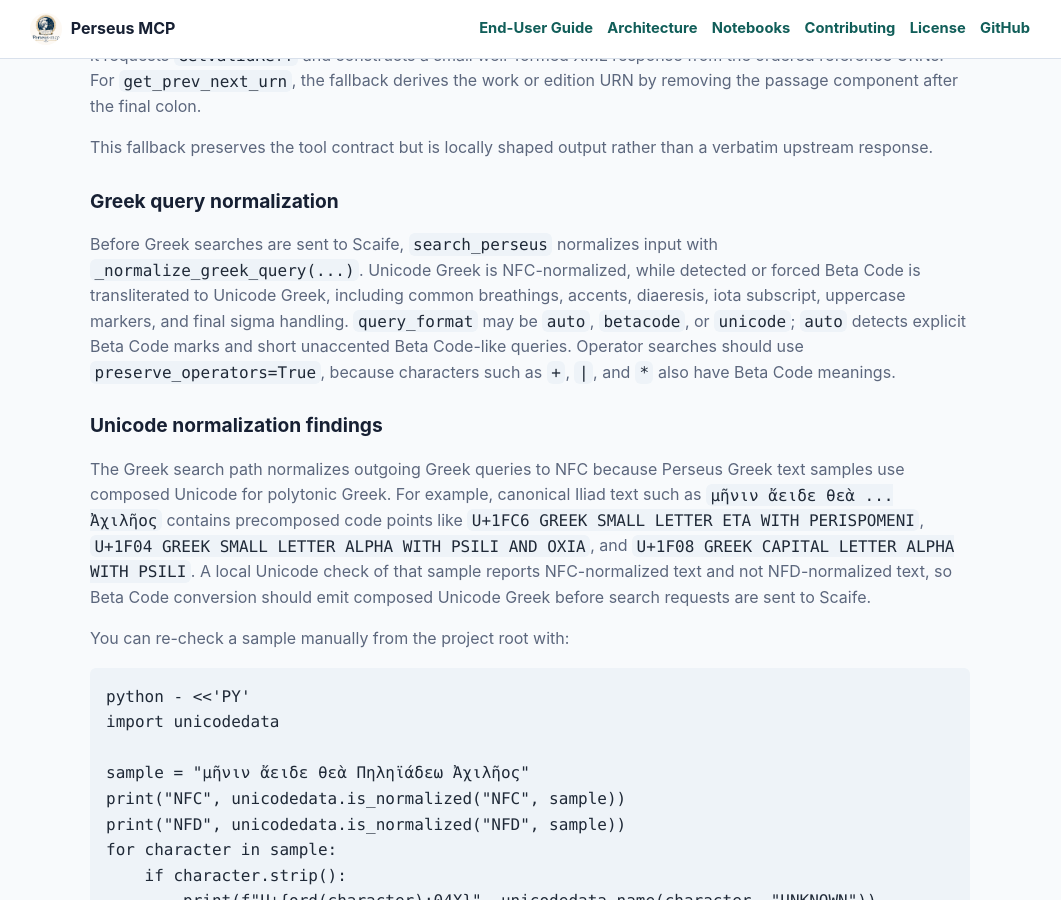
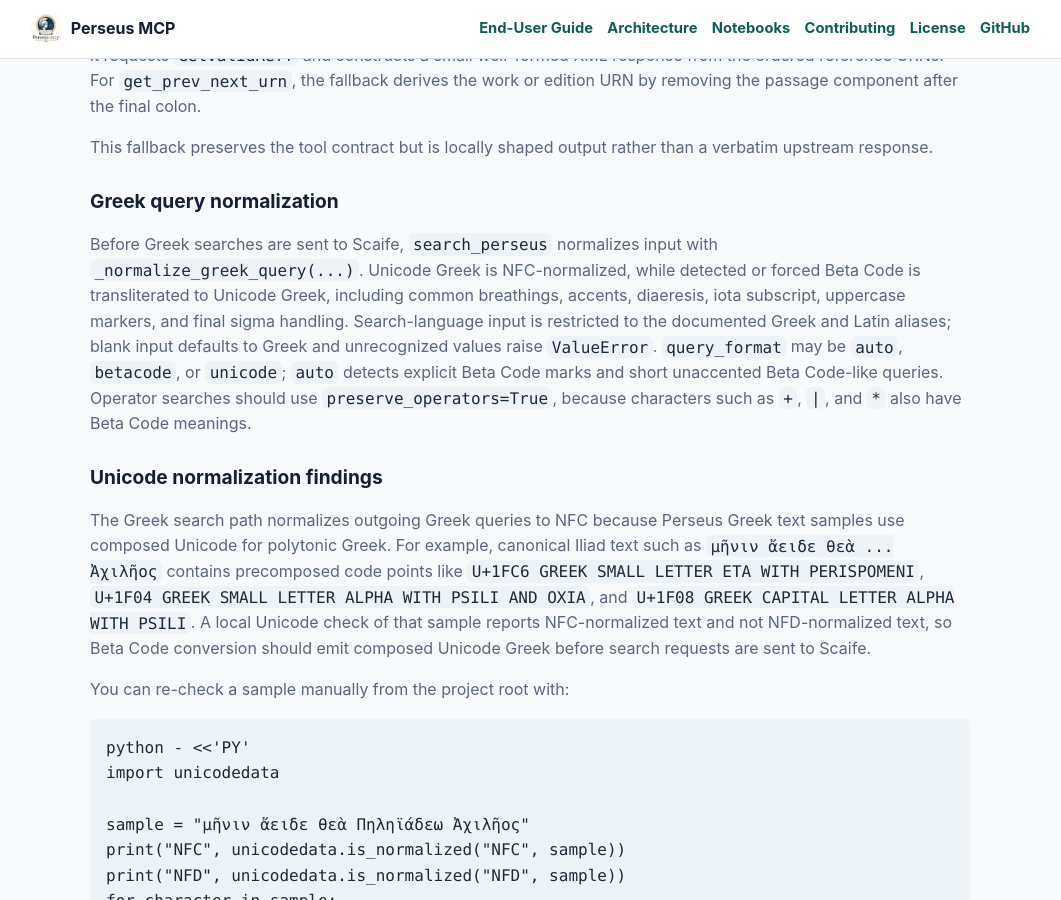
Before and after one commit to tonyjurg/Perseus-mcp, a Jekyll site: the page built from docs/architecture.md, in a window 1280 px wide and 900 px high, scrolled down 5003 px. Shown: the whole window, without its empty margins (110-1171 px from the left). Built offline with Jekyll 4.4.1, drawn with Linux system fonts in a browser that asks for light colours; some of the changed text lies outside the part shown.

Commit message:
Document list limits and language validation

```diff
--- a/docs/architecture.md
+++ b/docs/architecture.md
@@ -214,6 +214,8 @@ than a verbatim upstream response.
 
 Before Greek searches are sent to Scaife, `search_perseus` normalizes input with `_normalize_greek_query(...)`.
 Unicode Greek is NFC-normalized, while detected or forced Beta Code is transliterated to Unicode Greek, including common breathings, accents, diaeresis, iota subscript, uppercase markers, and final sigma handling.
+Search-language input is restricted to the documented Greek and Latin aliases;
+blank input defaults to Greek and unrecognized values raise `ValueError`.
 `query_format` may be `auto`, `betacode`, or `unicode`; `auto` detects explicit Beta Code marks and short unaccented Beta Code-like queries.
 Operator searches should use `preserve_operators=True`, because characters such
 as `+`, `|`, and `*` also have Beta Code meanings.
```
Also changed, not shown: other parts of docs/architecture.md (+3 -3 lines), docs/enduser.md (+6 -6 lines), README.md.
